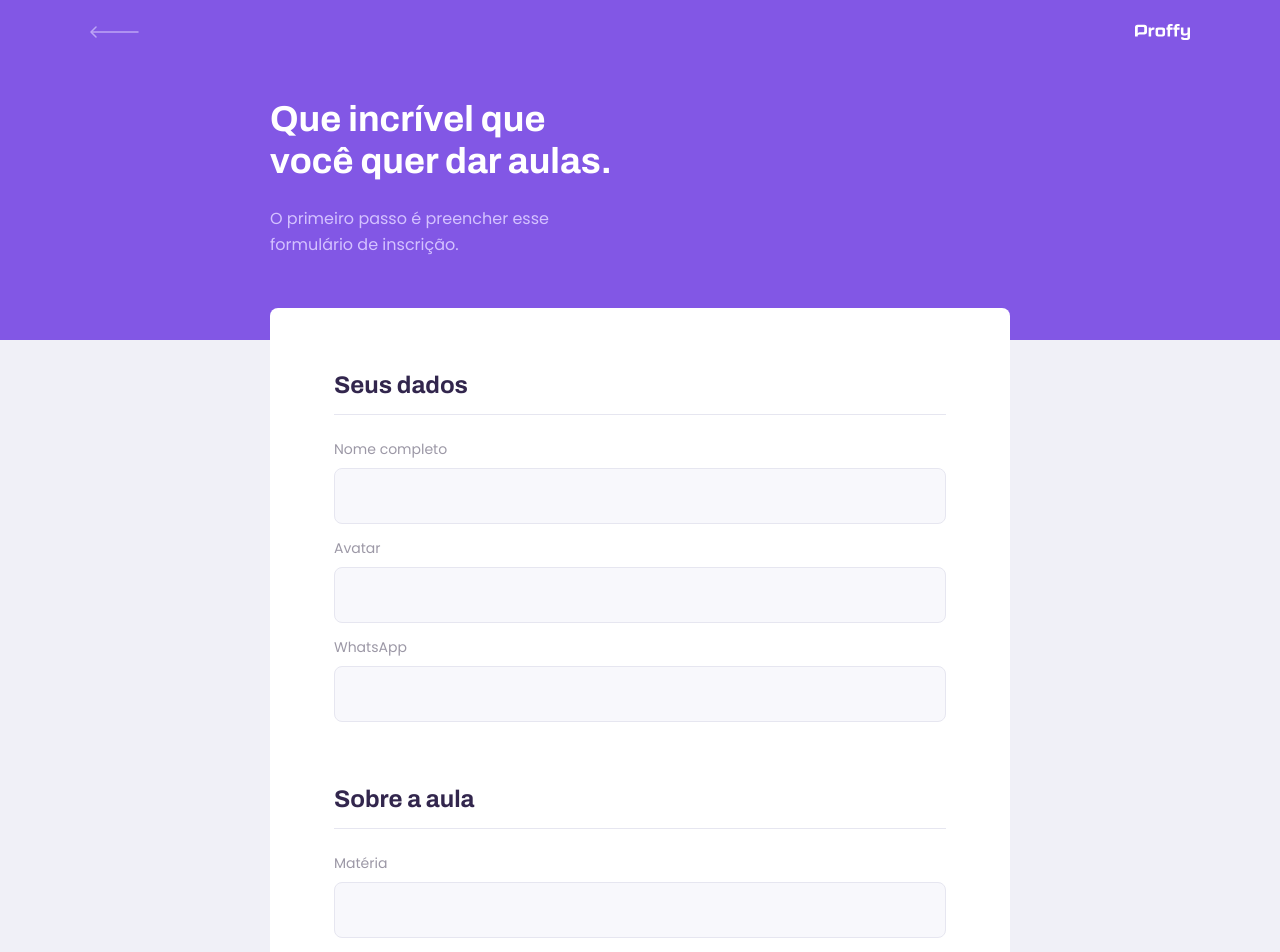
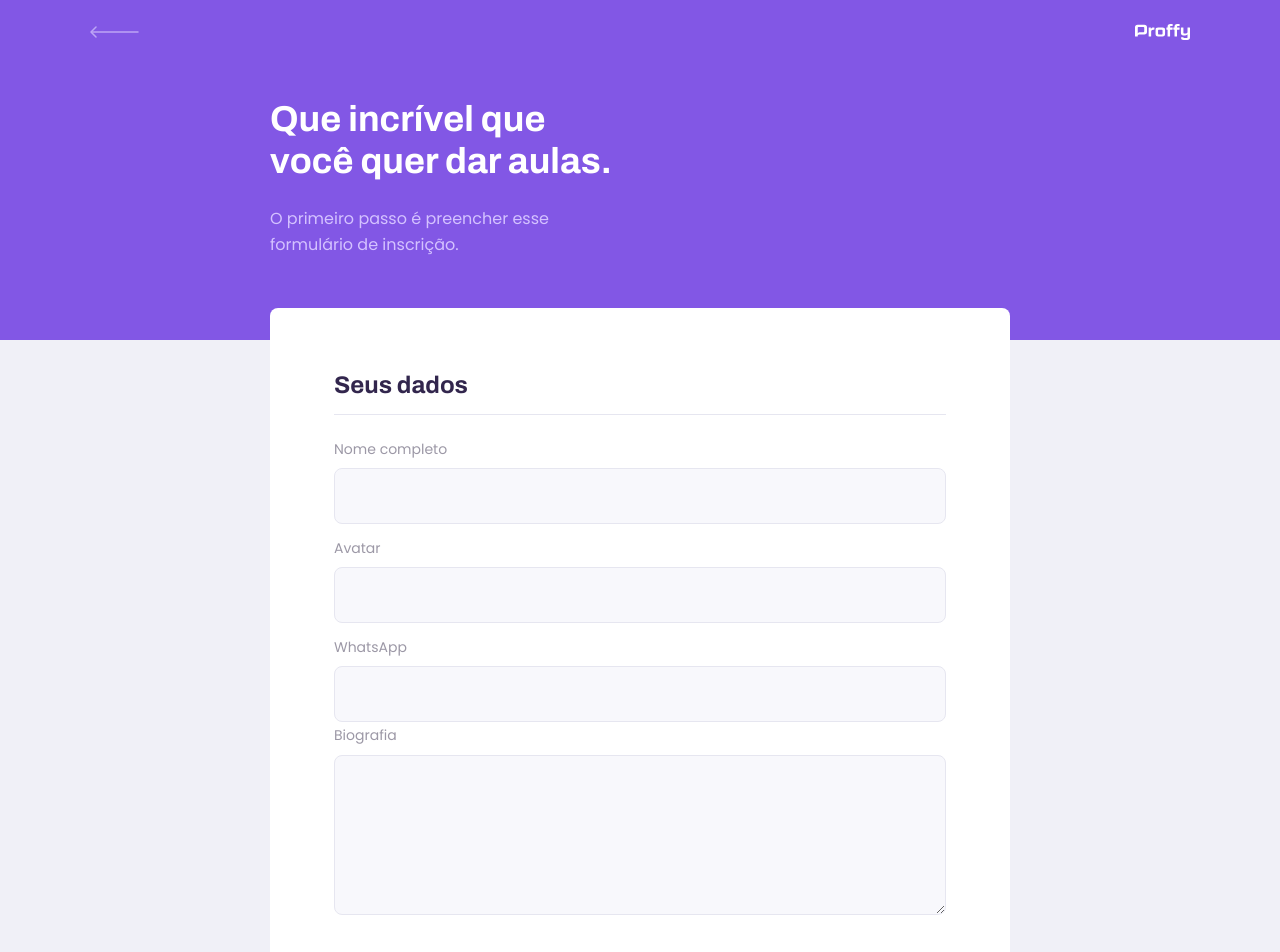
Before and after one commit to pedrochamberlain/proffy, a React (Create React App) app in the folder web/: page /give-classes in a window 1280 px wide. Shown: the top 952 px of the page. Built offline with nearby package versions, Linux system fonts and the light colour scheme.

Commit message:
create Textarea component

```diff
--- /dev/null
+++ b/web/src/components/Textarea/index.tsx
@@ -0,0 +1,19 @@
+import React, { TextareaHTMLAttributes } from 'react'
+
+import './styles.css'
+
+interface TextareaProps extends TextareaHTMLAttributes<HTMLTextAreaElement> {
+    label: string;
+    name: string;
+}
+
+const Textarea: React.FC<TextareaProps> = ({ label, name, ...rest }) => {
+    return (
+        <div className="textarea-block">
+            <label htmlFor={name}>{label}</label>
+            <textarea id={name} {...rest}/>
+        </div>
+    )
+}
+
+export default Textarea
--- /dev/null
+++ b/web/src/components/Textarea/styles.css
@@ -0,0 +1,36 @@
+.textarea-block {
+    position: relative;
+}
+
+.textarea-block+.textarea-block {
+    margin-top: 1.4rem;
+}
+
+.textarea-block label {
+    font-size: 1.4rem;
+}
+
+.textarea-block textarea {
+    width: 100%;
+    height: 16rem;
+    min-height: 8rem;
+    margin-top: 0.8rem;
+    border-radius: 0.8rem;
+    background: var(--color-input-background);
+    border: 1px solid var(--color-line-in-white);
+    outline: 0;
+    resize: vertical;
+    padding: 1.2rem 1.6rem;
+    font: 1.6rem Archivo;
+}
+
+.textarea-block:focus-within::after {
+    width: (100% - 3.2rem);
+    height: 2px;
+    content: "";
+    background: var(--color-primary-light);
+    position: absolute;
+    left: 1.6rem;
+    right: 1.6rem;
+    bottom: 7px;
+}
--- a/web/src/pages/TeacherForm/index.tsx
+++ b/web/src/pages/TeacherForm/index.tsx
@@ -1,6 +1,7 @@
 import React from 'react'
 
 import Input from '../../components/Input'
+import Textarea from '../../components/Textarea'
 import PageHeader from '../../components/PageHeader'
 
 import warningIcon from '../../assets/images/icons/warning.svg'
@@ -22,6 +23,7 @@
                     <Input name="name" label="Nome completo" />
                     <Input name="avatar" label="Avatar" />
                     <Input name="whatsapp" label="WhatsApp" />
+                    <Textarea name="bio" label="Biografia" />
                 </fieldset>
 
                 <fieldset>
```
